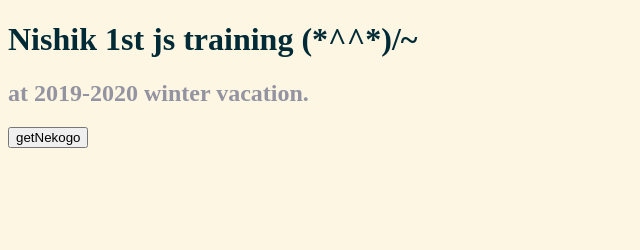
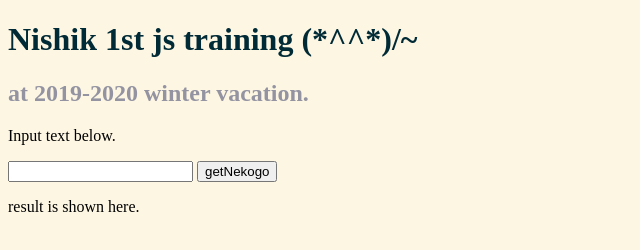
Before and after one commit to nishikawa-shi/NyanNyanGenerator_js, a website: page public/index.html in a window 1280 px wide. Shown: the whole page, without its empty margins (0-640 px from the left). Drawn offline with Linux system fonts and the light colour scheme.

Commit message:
add essential user interfaces

```diff
--- a/public/index.html
+++ b/public/index.html
@@ -16,6 +16,9 @@
   <body>
     <h1>Nishik 1st js training (*^^*)/~</h1>
     <h2>at 2019-2020 winter vacation.</h2>
+    <p>Input text below.</p>
+    <input type="text" />
     <button onClick="calculateNekogo()">getNekogo</button>
+    <p>result is shown here.</p>
   </body>
 </html>
```
